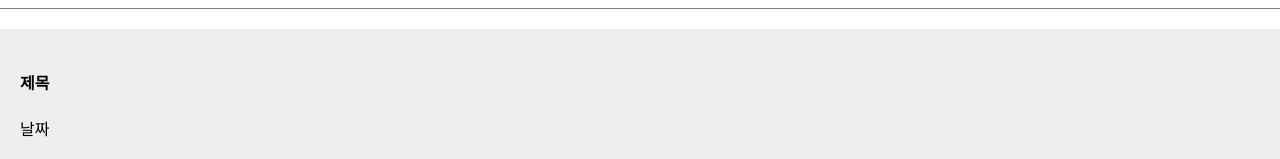
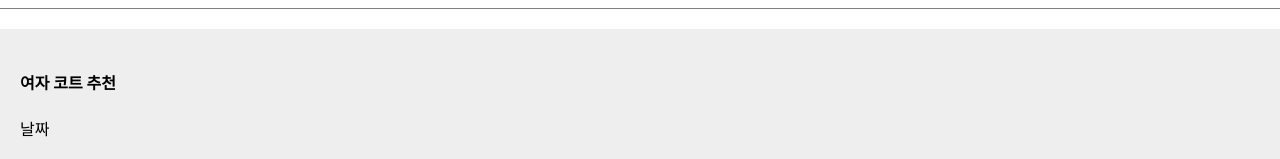
Before and after one commit to sunnao/bolg_by_react, a React (Create React App) app: page / in a window 1280 px wide. Both pictures are taken after a click on the element "여자 코트 추천". Shown: the part 449-608 px from the top of the page. Built offline with nearby package versions, Linux system fonts and the light colour scheme.

Commit message:
[study] : props - 컴포넌트 너머로 state써야할때 부모 컴포넌트에 있는 state를 자식 컴포넌트가 이어받아 쓰는것 가능. (props 사용)

```diff
--- a/src/App.js
+++ b/src/App.js
@@ -48,16 +48,16 @@ function App() {
       })}
 
       {
-        modal === true ? <Modal /> : null //비어있는 html으로 null값 사용
+        modal === true ? <Modal 글제목={글제목}/> : null //비어있는 html으로 null값 사용
       }
     </div>
   );
 }
 
-const Modal = () => {
+const Modal = (props) => {
   return (
     <div className="modal">
-      <h4>제목</h4>
+      <h4>{props.글제목[0]}</h4>
       <p>날짜</p>
       <p>상세내용</p>
     </div>
```
